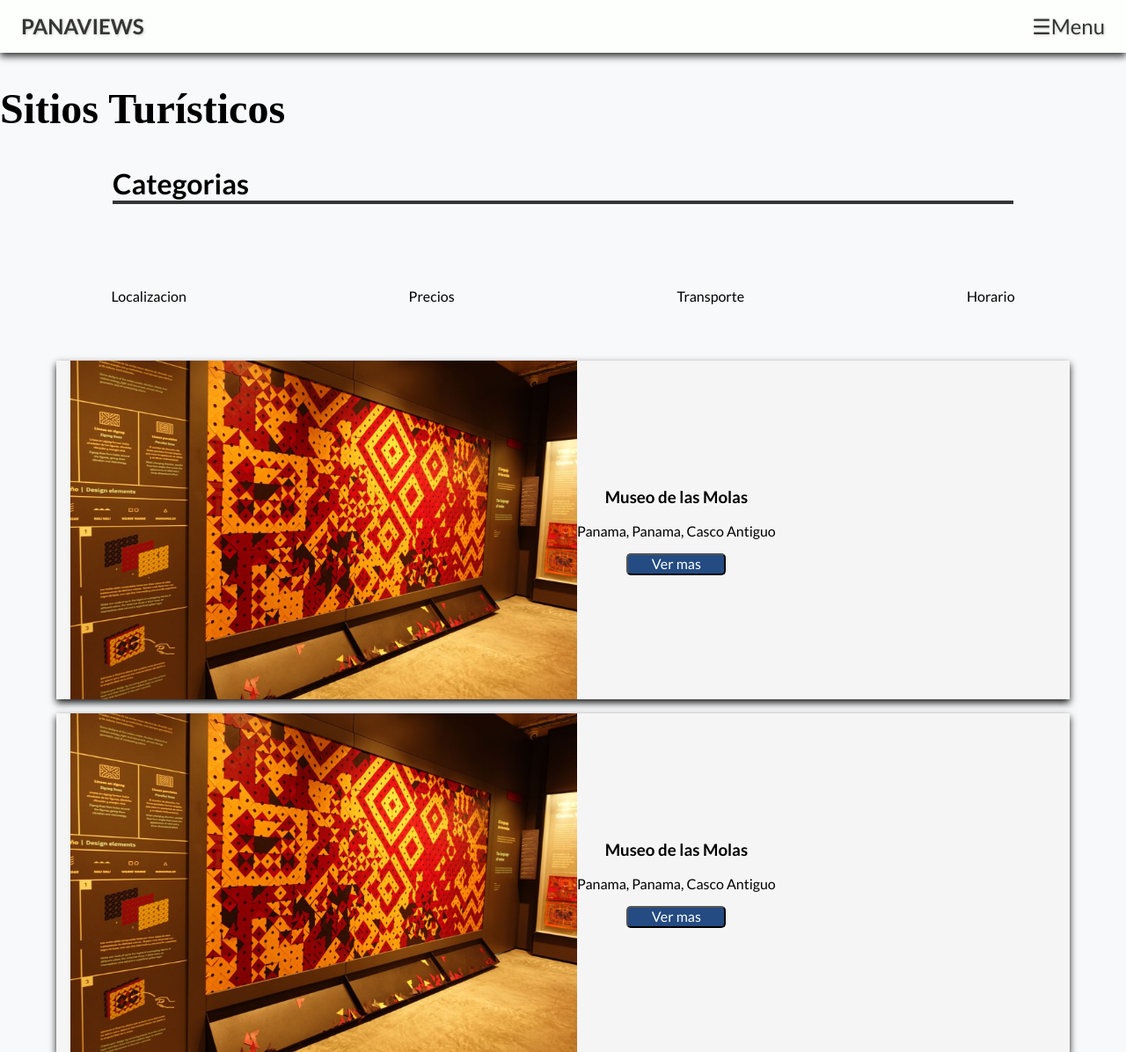
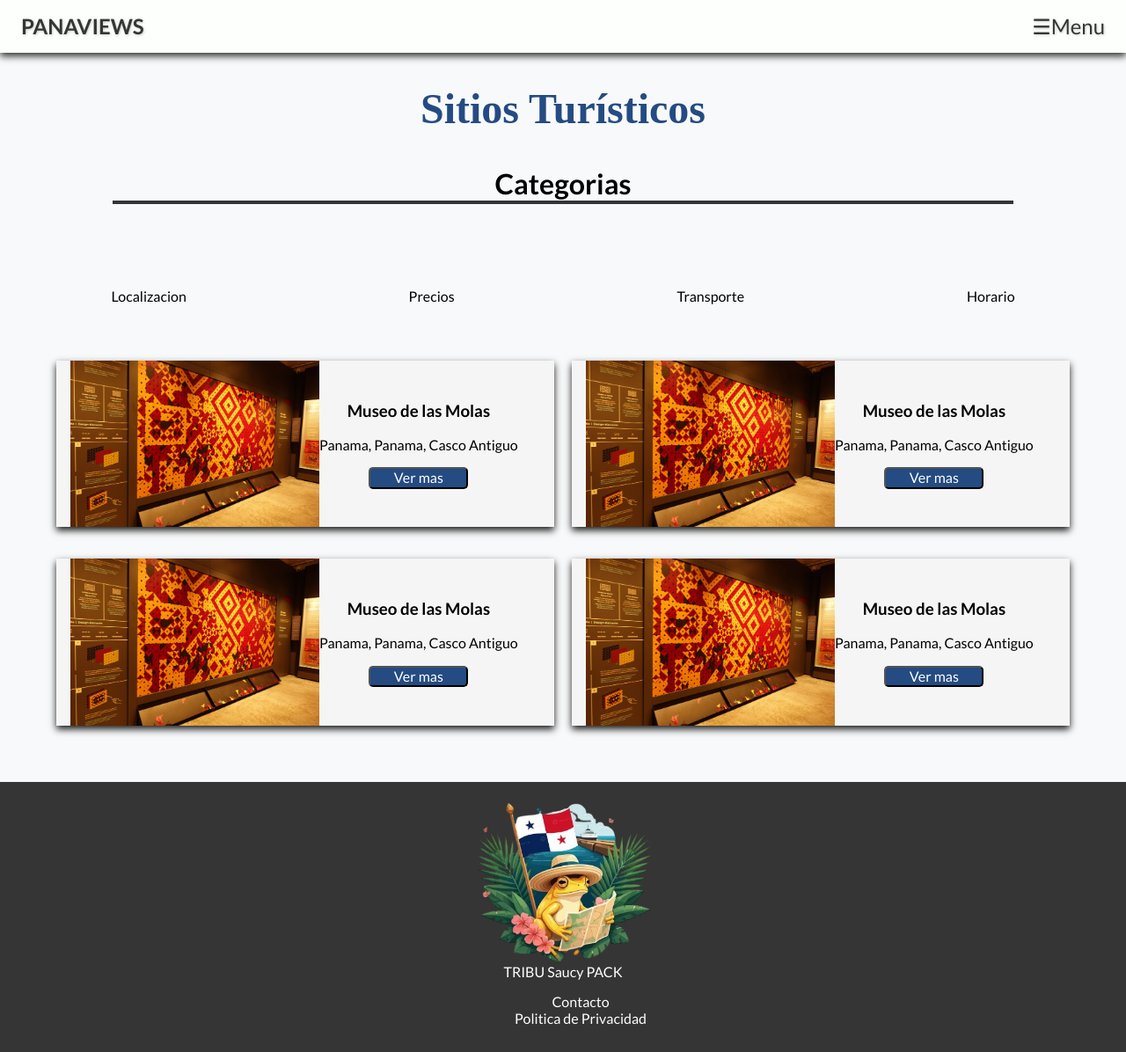
Before and after one commit to Rodrigu157/Panaviews, a PHP site: page /sitios.html in a window 1280 px wide. Shown: the top 1196 px of the page at 88% size. Run offline with PHP 8.4, Linux system fonts and the light colour scheme; some web fonts are replaced.

Commit message:
new: plantilla para lugares turisticos responsive

```diff
--- a/css/sitios.css
+++ b/css/sitios.css
@@ -1,3 +1,7 @@
+main h2{
+    text-align: center;
+    color: #244b82;
+}
 header{
     background: #fff;
     height: 0;
@@ -13,6 +17,7 @@
     text-shadow: 1px 1px 3px rgba(0, 0, 0, 0.2);
 }
 .categorias-container h4{
+    text-align: center;
     width: 80%;
     margin: 0 auto;
     font-size: 2em;
@@ -35,7 +40,7 @@
     flex-direction: column;
     padding: 10px;
     color: #fdfffc;
-    background-color: #244b82;
+    background-color: #3877ce;
     box-shadow: 0px 4px 8px rgba(0, 0, 0, 0.8);
     border-radius: 30px;
     margin: 0 1em;
@@ -50,6 +55,7 @@
 
 .otros-container{
     margin: 4em 0;
+
 }
 .otros-container ul{
     list-style: none;
@@ -58,16 +64,20 @@
     padding: 0;
 }
 
-.sitio-box{
-    display: flex;
+.sitios-container{
+    display: grid;
     width: 90dvw;
     margin: 0 auto;
     grid-template-columns: 1fr;
-    align-items: center;
+}
+
+.sitio-box{
+    display: flex;
     background-color: whitesmoke;
     box-shadow: 0px 4px 8px rgba(0, 0, 0, 0.9);
     text-align: center;
     margin-bottom: 1em;
+    align-items: center;
 }
 
 .sitio-box img{
@@ -88,3 +98,10 @@
     width: 50%;
     margin: 1em;
 }
+
+@media (min-width:960px) {
+    .sitios-container{
+        grid-template-columns: 1fr 1fr;
+        gap: 20px;
+    }
+}
--- a/sitios.html
+++ b/sitios.html
@@ -48,7 +48,7 @@
             </ul>
         </div>
 
-        <section id="sitios-container">
+        <section id="sitios-container" class="sitios-container">
             <div class="sitio-box">
                 <img src="img/museoMolas.jpg" alt="">
                 <div>
```
